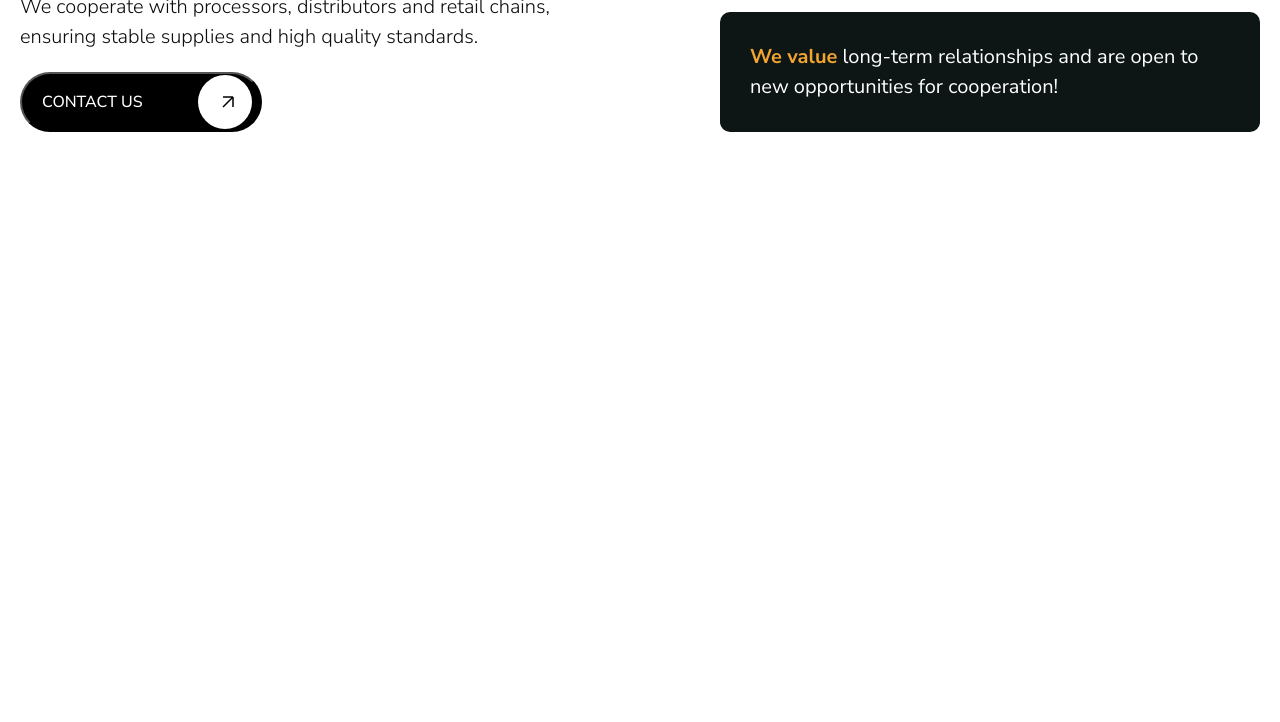
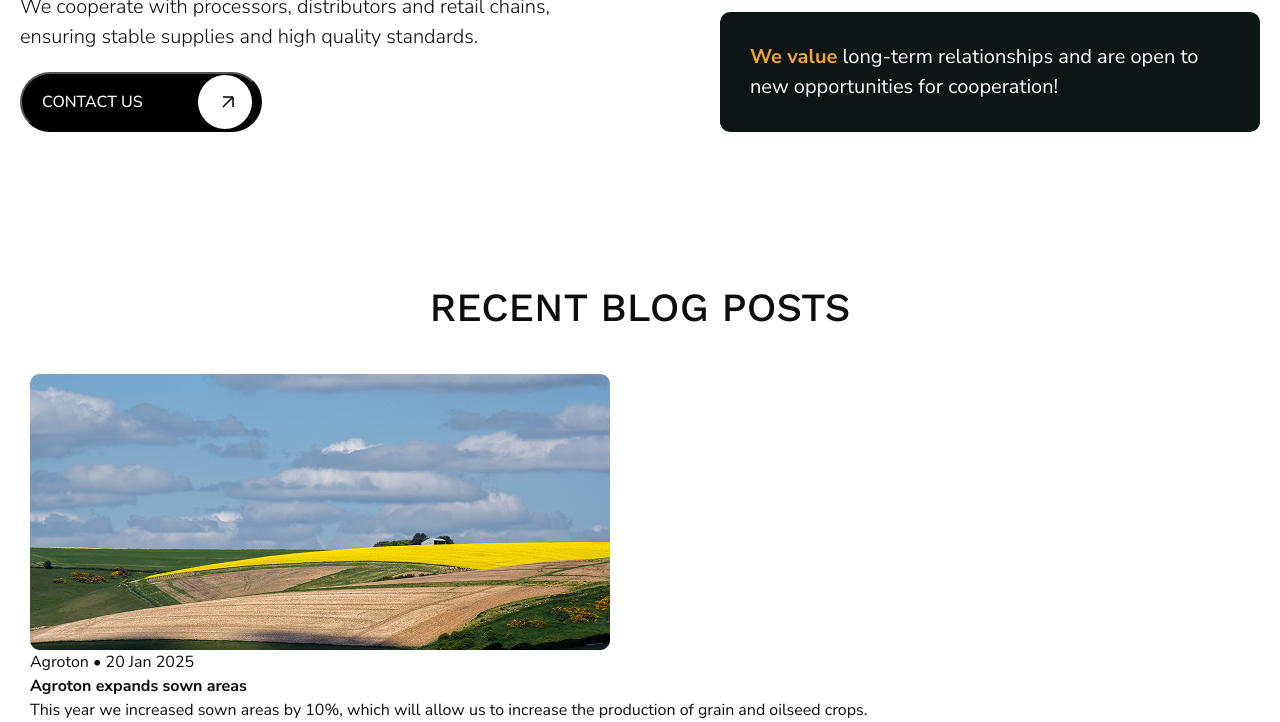
Before and after one commit to EspFerevo/agroton, a plain HTML site: page index.html in a window 1280 px wide. Shown: the part 4195-4917 px from the top of the page. Before the commit the page ends 4477 px from the top, so only its background shows below. Drawn offline with nearby package versions, Linux system fonts and the light colour scheme.

Commit message:
blog item create

```diff
--- a/css/style.css
+++ b/css/style.css
@@ -475,3 +475,16 @@ body {
   color: #f2a531;
   font-weight: 700;
 }
+
+/* Blog css */
+.blog__title {
+  font-family: "Work Sans", sans-serif;
+  font-weight: 500;
+  font-size: 40px;
+  line-height: 130%;
+  text-transform: uppercase;
+  text-align: center;
+  color: #0e0d0d;
+
+  margin-bottom: 40px;
+}
--- a/index.html
+++ b/index.html
@@ -410,6 +410,40 @@
           </div>
         </div>
       </div>
+
+      <!-- Blog section -->
+      <section class="blog">
+        <div class="container-big">
+          <div class="blog__wrapper">
+            <div class="container">
+              <h2 class="blog__title">Recent blog posts</h2>
+
+              <div class="blog__items">
+                <div class="blog__item">
+                  <img
+                    src="./images/blog/blog-1.png"
+                    alt="#"
+                    class="blog__item-img"
+                  />
+
+                  <div class="blog__item-info">
+                    <a href="">Agroton</a> • 20 Jan 2025
+                  </div>
+
+                  <a href="" class="blog__item-title">
+                    <h4>Agroton expands sown areas</h4></a
+                  >
+
+                  <p class="blog__item-text">
+                    This year we increased sown areas by 10%, which will allow
+                    us to increase the production of grain and oilseed crops.
+                  </p>
+                </div>
+              </div>
+            </div>
+          </div>
+        </div>
+      </section>
     </main>
 
     <!-- Script section -->
```
Also changed, not shown: images/blog/blog-1.png (added), images/blog/blog-2.png (added), images/blog/blot-3.png (added), 1 other file.
